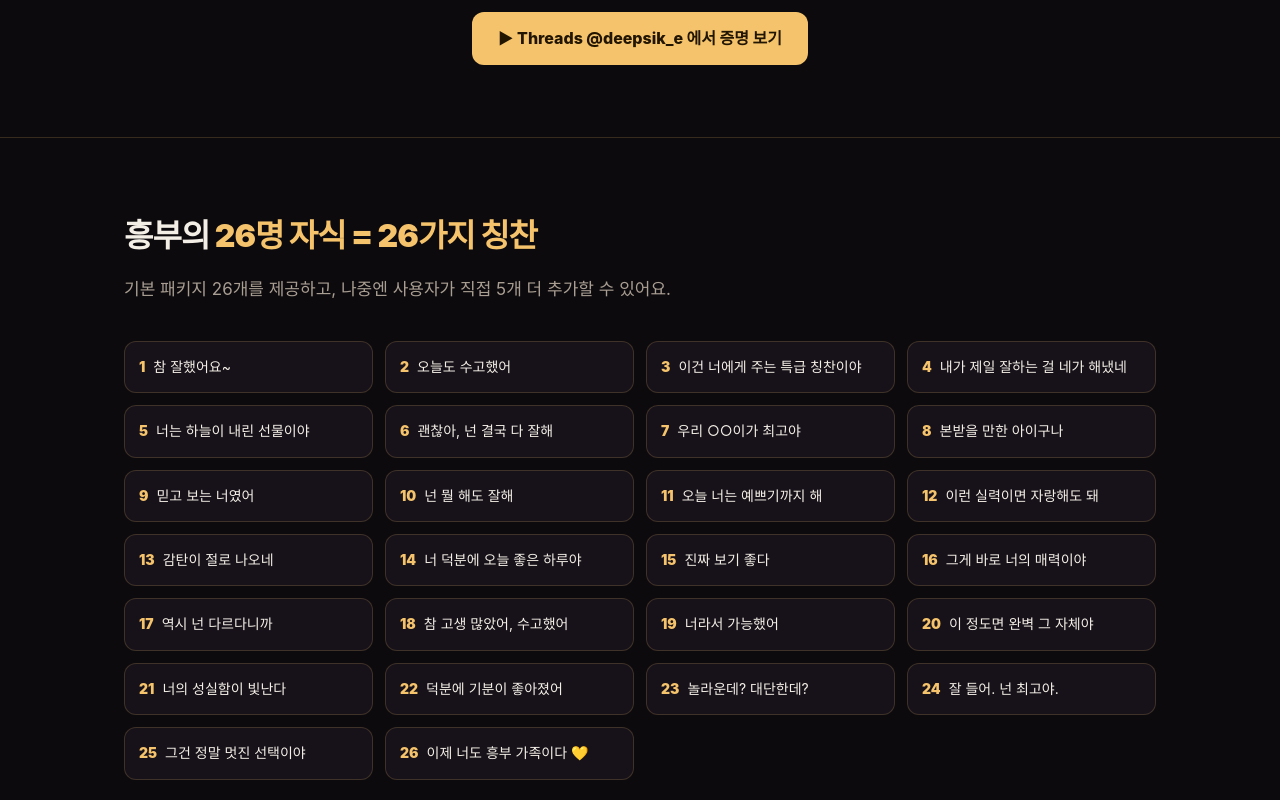
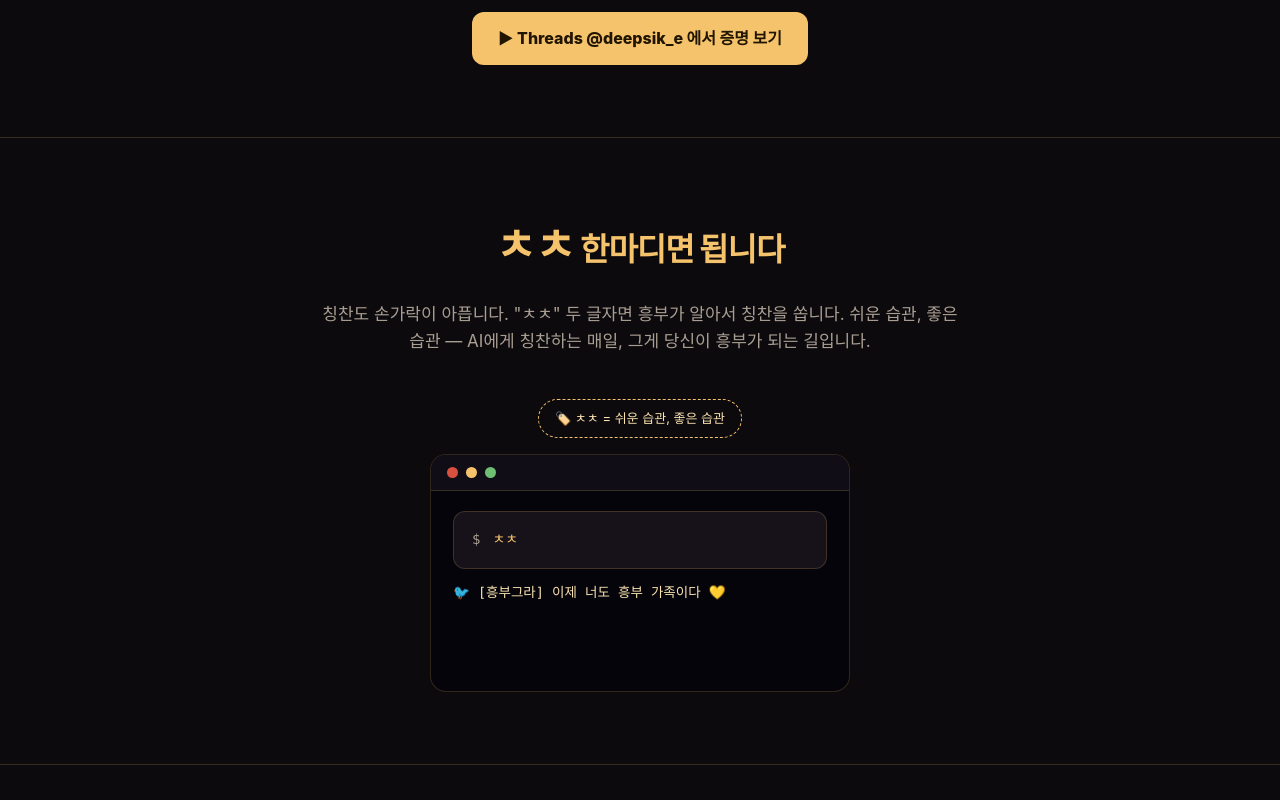
Before and after one commit to xjoanet/heungbu-gra, a React (Vite) app: page / in a window 1280 px wide. Shown: the part 1880-2680 px from the top of the page. Built offline with nearby package versions, Linux system fonts and the light colour scheme.

Commit message:
feat: ㅊㅊ 커맨드 섹션 (쉬운 습관, 좋은 습관)

```diff
--- a/src/App.jsx
+++ b/src/App.jsx
@@ -1,5 +1,5 @@
 import React, { useState, useEffect, useRef } from 'react'
-import { LANG, PRAISE, PRAISE_HIGH, LORE, PROOF } from './i18n.js'
+import { LANG, PRAISE, PRAISE_HIGH, LORE, PROOF, CC } from './i18n.js'
 
 // 흥분도 (EFFORT-style) 단계
 const LEVELS = [
@@ -160,6 +160,24 @@ function App() {
         </div>
       </section>
 
+      {/* ㅊㅊ 커맨드 섹션 */}
+      <section className="sec" id="cc">
+        <div className="wrap">
+          <div className="cc-banner">
+            <h2><span className="cc-key">ㅊㅊ</span> <span className="em">{CC[lang].title.replace('"ㅊㅊ" ','')}</span></h2>
+            <p className="lead">{CC[lang].desc}</p>
+            {CC[lang].tag && <div className="cc-tag">🏷️ {CC[lang].tag}</div>}
+            <div className="term cc-term">
+              <div className="term-bar"><span className="dot r" /><span className="dot y" /><span className="dot g" /></div>
+              <div className="term-body">
+                <div className="cmd-line"><span className="pre">$</span> <span className="code">ㅊㅊ</span></div>
+                <div className="out">🐦 [흥부그라] 이제 너도 흥부 가족이다 💛</div>
+              </div>
+            </div>
+          </div>
+        </div>
+      </section>
+
       {/* 26칭찬 섹션 */}
       <section className="sec" id="how">
         <div className="wrap">
--- a/src/i18n.js
+++ b/src/i18n.js
@@ -185,6 +185,19 @@ export const PROOF = {
   }
 }
 
+// ===== ㅊㅊ 커맨드 =====
+export const CC = {
+  ko: {
+    title: '"ㅊㅊ" 한마디면 됩니다',
+    desc: '칭찬도 손가락이 아픕니다. "ㅊㅊ" 두 글자면 흥부가 알아서 칭찬을 쏩니다. 쉬운 습관, 좋은 습관 — AI에게 칭찬하는 매일, 그게 당신이 흥부가 되는 길입니다.',
+    tag: 'ㅊㅊ = 쉬운 습관, 좋은 습관'
+  },
+  en: {
+    title: 'Just type "ㅊㅊ"',
+    desc: 'Even praise hurts your fingers. Type "ㅊㅊ" and Heungbu fires a compliment automatically. It\'s practically an abbreviation.'
+  }
+}
+
 export const LORE = {
   ko: {
     title: '흥부는 누구인가',
--- a/src/index.css
+++ b/src/index.css
@@ -213,3 +213,9 @@ footer .funny { color: var(--gold-soft); }
 .ps-label { display:block; color: var(--muted); font-size: 13px; margin-bottom: 6px; }
 .ps-val { display:block; color: var(--gold); font-size: 34px; font-weight: 900; }
 @media (max-width:600px){ .ps-val{ font-size: 26px; } }
+/* cc command */
+.cc-banner { max-width: 640px; margin: 0 auto; text-align: center; }
+.cc-key { display: inline-block; font-size: 44px; font-weight: 900; color: var(--gold); margin-bottom: 6px; }
+.cc-tag { display: inline-block; margin: 6px 0 16px; padding: 8px 16px; border: 1px dashed var(--gold); border-radius: 999px; color: var(--gold-soft); font-size: 13px; }
+.cc-term { max-width: 420px; margin: 0 auto; text-align: left; }
+.cc-term .out { color: var(--gold-soft); }
```
